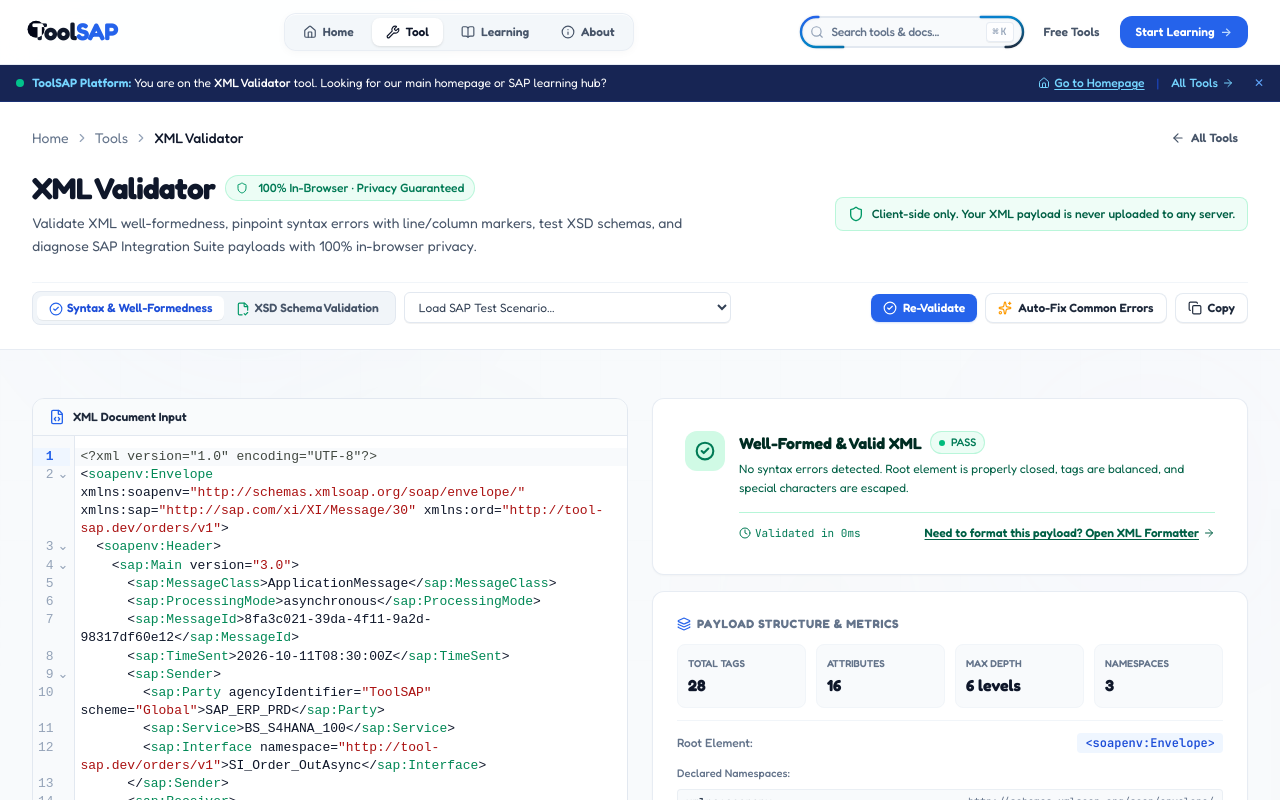
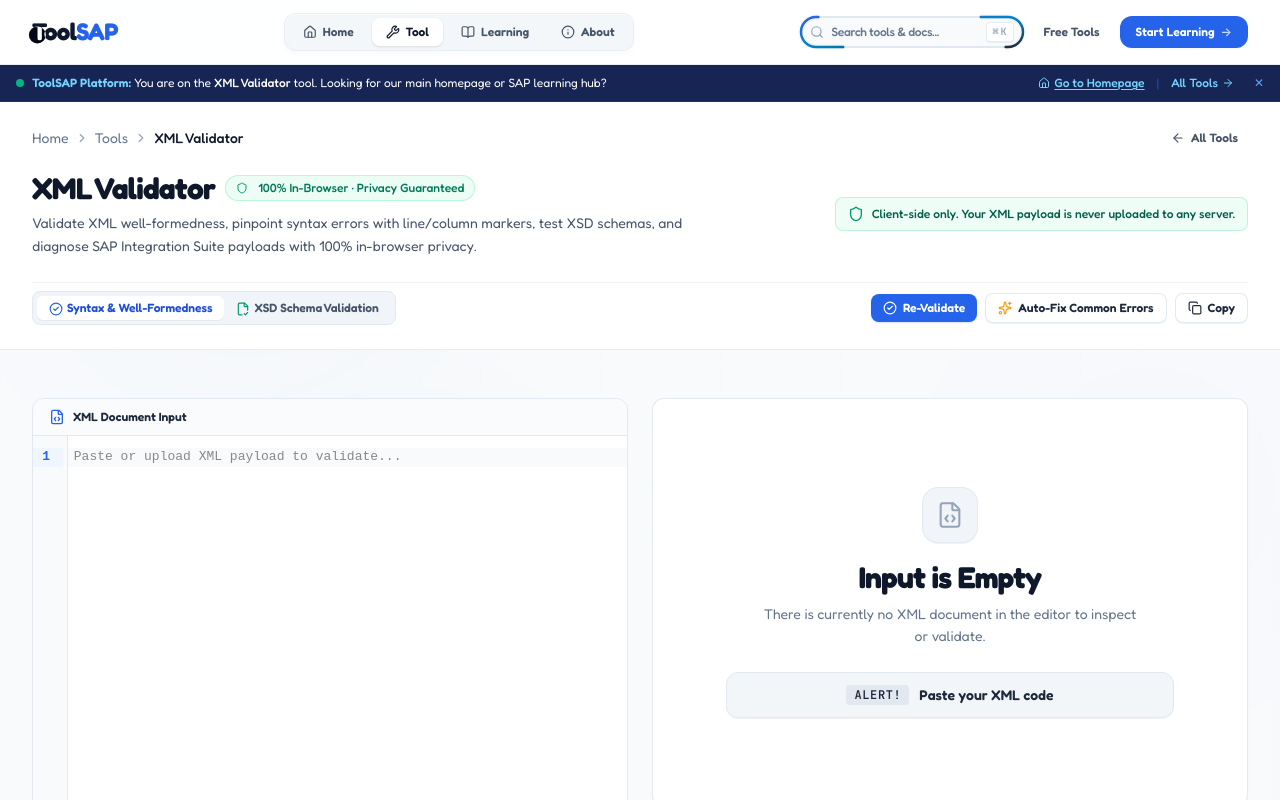
Before and after one commit to Arko-009/ToolSAP, a React (Vite) app in the folder client/: page /tools/xml-validator in a window 1280 px wide. Shown: the top 800 px of the page. Built offline with nearby package versions, Linux system fonts and the light colour scheme; a web font is replaced by a local one.

Commit message:
refactor(xml-validator): remove sample scenario selector dropdown

```diff
--- a/client/src/pages/XmlValidatorPage.tsx
+++ b/client/src/pages/XmlValidatorPage.tsx
@@ -7,7 +7,6 @@ import {
   AlertTriangle,
   Sparkles,
   Copy,
-  Upload,
   FileCode,
   Shield,
   Clock,
@@ -32,11 +31,6 @@ import {
   validateAgainstXsd,
   type XmlValidationDiagnostic,
   type XsdValidationResult,
-  SAP_SOAP_VALID,
-  SAP_IDOC_VALID,
-  SAP_ERR_TAG_MISMATCH,
-  SAP_ERR_UNESCAPED_AMP,
-  SAP_ERR_MULTIPLE_ROOTS,
   SAMPLE_SAP_XSD,
 } from '@/utils/xml/xmlValidator';
 
@@ -46,7 +40,7 @@ export function XmlValidatorPage() {
   const { addToast } = useToastContext();
 
   // State
-  const [inputXml, setInputXml] = useState(SAP_SOAP_VALID);
+  const [inputXml, setInputXml] = useState('');
   const [inputXsd, setInputXsd] = useState(SAMPLE_SAP_XSD);
   const [validationMode, setValidationMode] = useState<'syntax' | 'xsd'>('syntax');
   const [activeTab, setActiveTab] = useState<'xml' | 'xsd'>('xml');
@@ -54,7 +48,7 @@ export function XmlValidatorPage() {
 
   // Diagnostics state
   const [diagnostic, setDiagnostic] = useState<XmlValidationDiagnostic>(() =>
-    validateXmlStructure(SAP_SOAP_VALID)
+    validateXmlStructure('')
   );
   const [xsdResult, setXsdResult] = useState<XsdValidationResult | null>(null);
   const [copied, setCopied] = useState(false);
@@ -106,52 +100,6 @@ export function XmlValidatorPage() {
       title: 'Auto-Fix Applied',
       description: fixes.join('. '),
     });
-  };
-
-  // Sample loading
-  const handleLoadSample = (sampleKey: string) => {
-    switch (sampleKey) {
-      case 'soap-valid':
-        setInputXml(SAP_SOAP_VALID);
-        setActiveFileName('SAP_CPI_SOAP_Order.xml');
-        setValidationMode('syntax');
-        addToast({ type: 'info', title: 'Loaded valid SAP CPI SOAP Envelope' });
-        break;
-      case 'idoc-valid':
-        setInputXml(SAP_IDOC_VALID);
-        setActiveFileName('SAP_IDOC_ORDERS05.xml');
-        setValidationMode('syntax');
-        addToast({ type: 'info', title: 'Loaded valid SAP IDoc ORDERS05 document' });
-        break;
-      case 'err-mismatch':
-        setInputXml(SAP_ERR_TAG_MISMATCH);
-        setActiveFileName('Error_Tag_Mismatch.xml');
-        setValidationMode('syntax');
-        addToast({ type: 'warning', title: 'Loaded tag mismatch sample (<Sender> vs </Receiver>)' });
-        break;
-      case 'err-amp':
-        setInputXml(SAP_ERR_UNESCAPED_AMP);
-        setActiveFileName('Error_Unescaped_Ampersand.xml');
-        setValidationMode('syntax');
-        addToast({ type: 'warning', title: 'Loaded unescaped ampersand sample' });
-        break;
-      case 'err-roots':
-        setInputXml(SAP_ERR_MULTIPLE_ROOTS);
-        setActiveFileName('Error_Multiple_Roots.xml');
-        setValidationMode('syntax');
-        addToast({ type: 'warning', title: 'Loaded multiple root elements sample' });
-        break;
-      case 'xsd-sample':
-        setInputXml(SAP_ERR_UNESCAPED_AMP);
-        setInputXsd(SAMPLE_SAP_XSD);
-        setActiveFileName('OrderRequest_with_XSD.xml');
-        setValidationMode('xsd');
-        setActiveTab('xml');
-        addToast({ type: 'info', title: 'Loaded XSD Schema validation scenario' });
-        break;
-      default:
-        break;
-    }
   };
 
   // Copy
@@ -353,23 +301,6 @@ export function XmlValidatorPage() {
                   XSD Schema Validation
                 </button>
               </div>
-
-              {/* Sample Selector Dropdown */}
-              <select
-                onChange={(e) => handleLoadSample(e.target.value)}
-                defaultValue=""
-                className="text-xs bg-white border border-neutral-200 text-neutral-700 rounded-md py-1.5 px-2.5 focus:outline-none focus:ring-1 focus:ring-primary-500 shadow-2xs cursor-pointer"
-              >
-                <option value="" disabled>
-                  Load SAP Test Scenario...
-                </option>
-                <option value="soap-valid">✓ Valid SAP CPI SOAP Envelope</option>
-                <option value="idoc-valid">✓ Valid SAP IDoc ORDERS05</option>
-                <option value="err-mismatch">✗ Error: Tag Mismatch (&lt;Sender&gt; vs &lt;/Receiver&gt;)</option>
-                <option value="err-amp">✗ Error: Unescaped Ampersand (&amp; in Vendor Name)</option>
-                <option value="err-roots">✗ Error: Multiple Sibling Root Elements</option>
-                <option value="xsd-sample">⚙ Scenario: XML with XSD Schema</option>
-              </select>
             </div>
 
             {/* Right: Action Buttons */}
```
